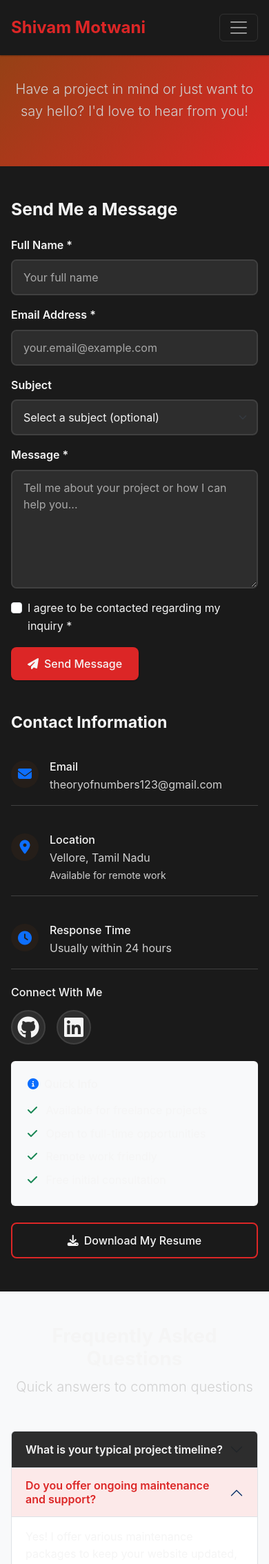
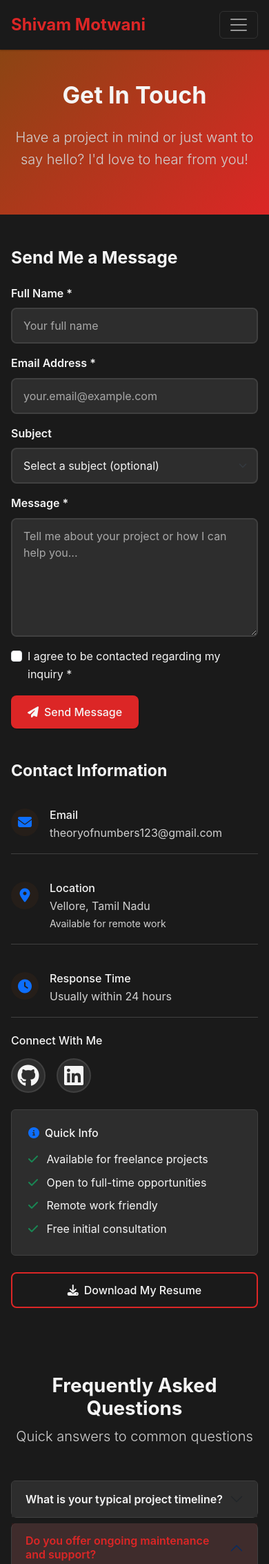
Before and after one commit to Shivam-Motwani/portfolio, a Flask app: page /contact in a window 390 px wide, after a click on "Do you offer ongoing maintenance and support?". Shown: the top 2267 px of the page at 69% size. Run offline with Flask 3, Linux system fonts and the light colour scheme.

Commit message:
Fix navigation header overlap and improve portfolio styling
- Fix header cutoff issue across all pages by adding proper body padding-top
- Add consistent navbar height definitions for desktop and mobile
- Reduce excessive hero section padding to reasonable levels
- Implement comprehensive dark theme with red/brown accents
- Add profile photo integration with responsive styling
- Update project categorization (remove API/Data Science, add Machine Learning)
- Enhance project filtering with multi-category support
- Apply consistent color scheme across all sections and components
- Convert white buttons to dark theme styling
- Improve mobile responsiveness with optimized navbar heights
- Fix text visibility issues with proper color overrides

```diff
--- a/static/css/style.css
+++ b/static/css/style.css
@@ -34,6 +34,7 @@
     color: var(--text-dark);
     overflow-x: hidden;
     background-color: #1a1a1a;
+    padding-top: 80px; /* Account for fixed navbar height */
 }
 
 /* Ensure all text elements are light colored */
@@ -116,12 +172,14 @@
     box-shadow: var(--shadow-sm);
     transition: var(--transition);
     padding: 1rem 0;
+    min-height: 80px; /* Consistent navbar height */
 }
 
 #mainNav.scrolled {
     background: rgba(26, 26, 26, 0.98);
     box-shadow: var(--shadow-md);
     padding: 0.5rem 0;
+    min-height: 70px; /* Slightly shorter when scrolled */
 }
 
 .navbar-brand {
@@ -520,6 +578,20 @@
 
 /* ===== RESPONSIVE DESIGN ===== */
 @media (max-width: 768px) {
+    body {
+        padding-top: 70px; /* Smaller navbar on mobile */
+    }
+
+    #mainNav {
+        padding: 0.75rem 0;
+        min-height: 70px; /* Smaller navbar on mobile */
+    }
+
+    #mainNav.scrolled {
+        padding: 0.5rem 0;
+        min-height: 60px;
+    }
+
     .hero-section {
         padding: 2rem 0;
         min-height: 90vh;
@@ -603,6 +675,19 @@
 
 .accordion-button:focus {
     box-shadow: 0 0 0 0.25rem rgba(220, 38, 38, 0.25);
+}
+
+.accordion-item {
+    background: var(--light-color);
+    border: 1px solid var(--border-color);
+    margin-bottom: 0.5rem;
+    border-radius: var(--border-radius);
+}
+
+.accordion-body {
+    background: var(--light-color);
+    color: #f5f5f5;
+    border-top: 1px solid var(--border-color);
 }
 
 /* ===== FILTER BUTTONS ===== */
--- a/static/js/main.js
+++ b/static/js/main.js
@@ -159,7 +159,8 @@
 
             projectItems.forEach(item => {
                 const category = item.getAttribute('data-category');
-                const shouldShow = filterValue === 'all' || category === filterValue;
+                const categoryList = category ? category.split(' ') : [];
+                const shouldShow = filterValue === 'all' || categoryList.includes(filterValue);
 
                 if (shouldShow) {
                     item.style.display = 'block';
--- a/templates/contact.html
+++ b/templates/contact.html
@@ -16,7 +16,7 @@
 </section>
 
 <!-- Contact Content -->
-<section class="py-5">
+<section class="py-5" style="background-color: #1a1a1a;">
     <div class="container">
         <div class="row">
             <!-- Contact Form -->
@@ -158,24 +158,24 @@
                     </div>
 
                     <!-- Additional Info -->
-                    <div class="additional-info mt-4 p-4 bg-light rounded">
-                        <h6 class="mb-3">
+                    <div class="additional-info mt-4 p-4 rounded" style="background-color: #2d2d2d; border: 1px solid #404040;">
+                        <h6 class="mb-3" style="color: #f5f5f5;">
                             <i class="fas fa-info-circle text-primary me-2"></i>Quick Info
                         </h6>
                         <ul class="list-unstyled mb-0">
-                            <li class="mb-2">
+                            <li class="mb-2" style="color: #f5f5f5;">
                                 <i class="fas fa-check text-success me-2"></i>
                                 Available for freelance projects
                             </li>
-                            <li class="mb-2">
+                            <li class="mb-2" style="color: #f5f5f5;">
                                 <i class="fas fa-check text-success me-2"></i>
                                 Open to full-time opportunities
                             </li>
-                            <li class="mb-2">
+                            <li class="mb-2" style="color: #f5f5f5;">
                                 <i class="fas fa-check text-success me-2"></i>
                                 Remote work friendly
                             </li>
-                            <li class="mb-0">
+                            <li class="mb-0" style="color: #f5f5f5;">
                                 <i class="fas fa-check text-success me-2"></i>
                                 Free initial consultation
                             </li>
@@ -196,13 +196,13 @@
 </section>
 
 <!-- FAQ Section -->
-<section class="py-5 bg-light">
+<section class="py-5" style="background-color: #1a1a1a;">
     <div class="container">
         <div class="row">
             <div class="col-lg-8 mx-auto">
                 <div class="text-center mb-5" data-aos="fade-up">
-                    <h2 class="display-6 fw-bold">Frequently Asked Questions</h2>
-                    <p class="lead text-muted">Quick answers to common questions</p>
+                    <h2 class="display-6 fw-bold" style="color: #f5f5f5;">Frequently Asked Questions</h2>
+                    <p class="lead" style="color: #d1d1d1;">Quick answers to common questions</p>
                 </div>
 
                 <div class="accordion" id="faqAccordion" data-aos="fade-up">
--- a/templates/index.html
+++ b/templates/index.html
@@ -259,7 +259,7 @@
                         </div>
                         <div class="project-overlay">
                             <div class="project-links">
-                                <a href="#" class="btn btn-light btn-sm me-2">
+                                <a href="#" class="btn btn-dark btn-sm me-2">
                                     <i class="fab fa-github"></i> Code
                                 </a>
                                 <a href="#" class="btn btn-primary btn-sm">
```
Also changed, not shown: other parts of static/css/style.css (+57 -2 lines), data/projects.json (+6 -3 lines), templates/about.html (+9 -3 lines), templates/projects.html (+7 -10 lines), static/images/profile-photo.jpg (added).
